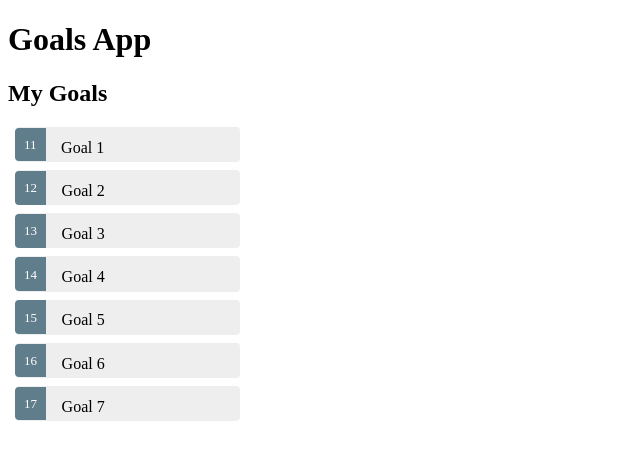
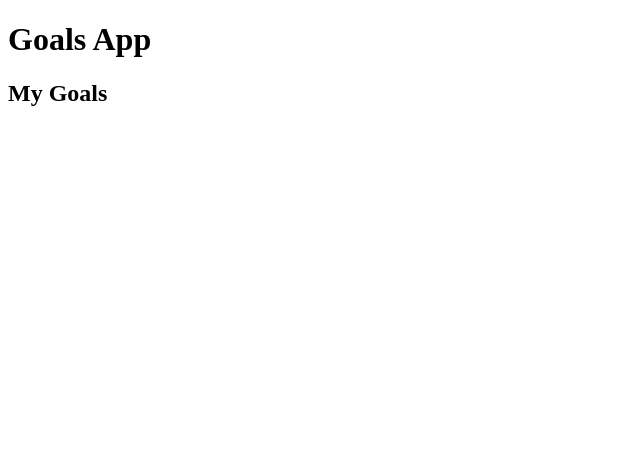
Before and after one commit to VinnieVendemia/goals-app-angular, an Angular app: page / in a window 1280 px wide. Shown: the top 460 px of the page, without its empty margins (0-640 px from the left). Built offline with nearby package versions, Linux system fonts and the light colour scheme.

Commit message:
Add MockGoals

```diff
--- a/src/app/app.component.ts
+++ b/src/app/app.component.ts
@@ -1,15 +1,5 @@
 import { Component } from '@angular/core';
 import { Goal } from './goal';
-
-const GOALS: Goal[] = [
-  { id: 11, title: 'Goal 1' },
-  { id: 12, title: 'Goal 2' },
-  { id: 13, title: 'Goal 3' },
-  { id: 14, title: 'Goal 4' },
-  { id: 15, title: 'Goal 5' },
-  { id: 16, title: 'Goal 6' },
-  { id: 17, title: 'Goal 7' }
-];
 
 @Component({
   selector: 'app-root',
@@ -78,7 +68,7 @@ const GOALS: Goal[] = [
 
 export class AppComponent {
   title = 'Goals App';
-  goals = GOALS;
+  goals: Goal[];
   selectedGoal: Goal;
 
   onSelect(goal: Goal): void {
```
Also changed, not shown: src/app/mock-goals.ts (added, +11 -0 lines).
